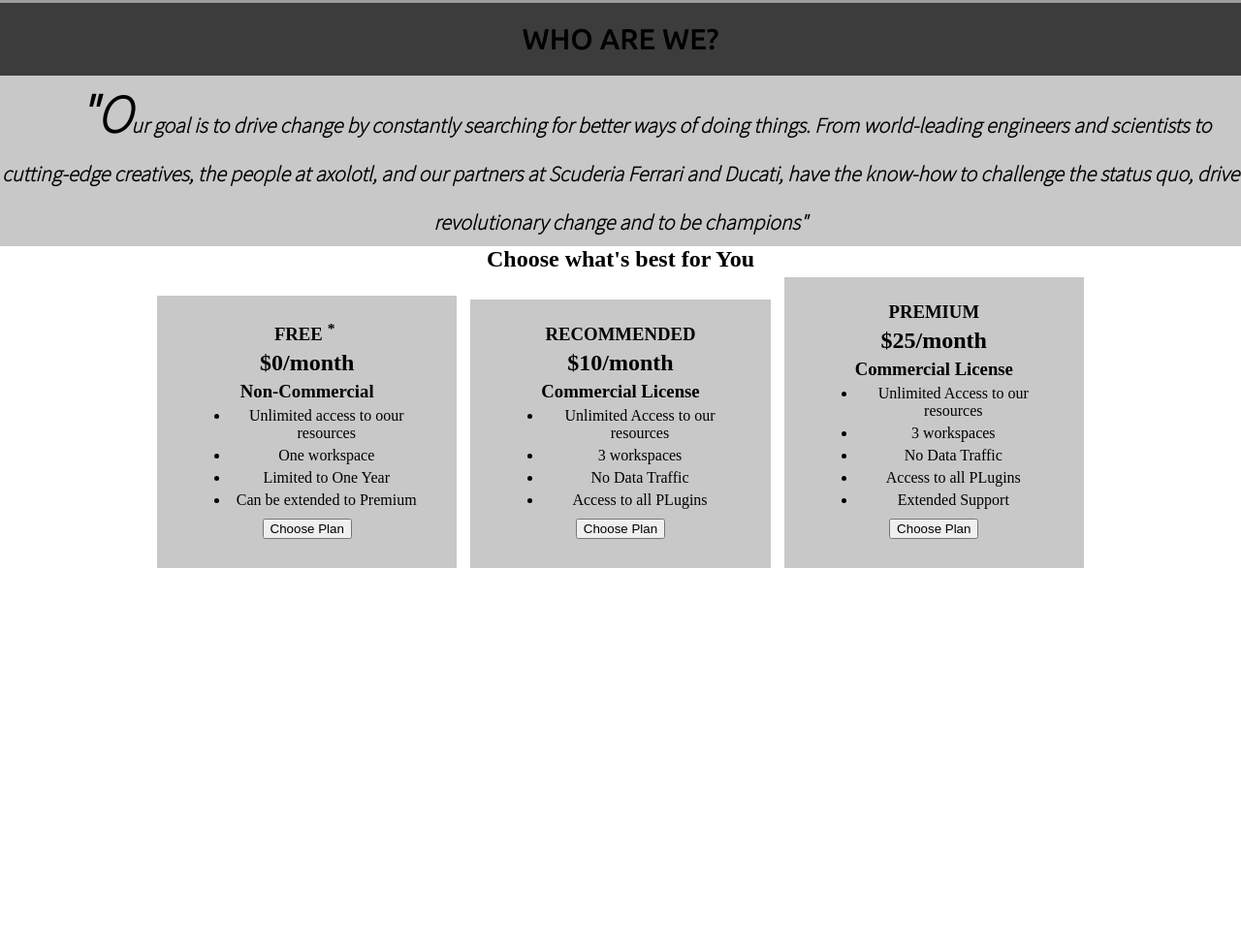
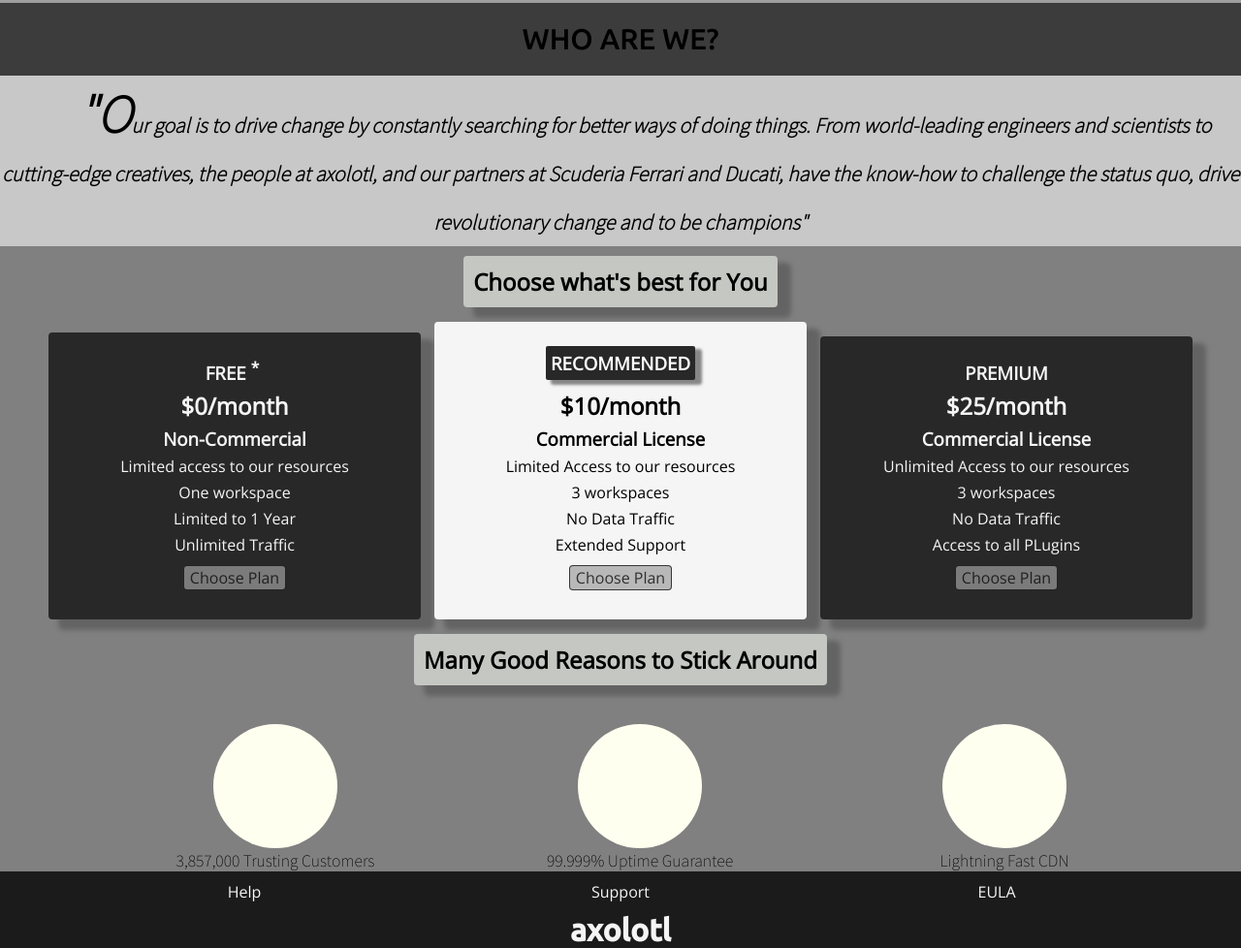
Before and after one commit to yousufotkani/test_html, a plain HTML site: page index.html in a window 1280 px wide. Shown: the part 600-1578 px from the top of the page at 97% size. Before the commit the page ends 1191 px from the top, so only its background shows below. Drawn offline with nearby package versions, Linux system fonts and the light colour scheme; grey boxes are pictures that could not be loaded.

Commit message:
added footer & products page

```diff
--- a/index.html
+++ b/index.html
@@ -3,7 +3,7 @@
   <head>
     <meta charset="UTF-8" />
     <meta name="viewport" content="width=device-width, initial-scale=1.0" />
-    <title>GOMMA</title>
+    <title>yousuf.inc</title>
     <link
       href="https://fonts.googleapis.com/css2?family=Noto+Sans+JP:wght@100&family=Open+Sans&family=Ubuntu:wght@500&display=swap"
       rel="stylesheet"
@@ -13,6 +13,7 @@
       href="https://fonts.googleapis.com/css2?family=Open+Sans:wght@300&family=Ubuntu:wght@500&display=swap"
       rel="stylesheet"
     />
+    <link rel="stylesheet" href="shared.css"/>
     <link rel="stylesheet" href="main.css" />
   </head>
   <body>
@@ -23,7 +24,7 @@
       <nav class="nav__item">
         <ul class="ibul__item">
           <li class="ib__items">
-            <a href="products.html" class="anchor_style">Our Products</a>
+            <a href="./products/index.html" class="anchor_style">Our Products</a>
           </li>
           <li class="ib__items">
             <a href="gallery.html" class="anchor_style">Visit Gallery</a>
@@ -58,31 +59,45 @@
 
     <section class="plans">
       <h1 class="section-title">Choose what's best for You</h1>
-      <div
-        style="vertical-align: middle; display: inline-block; margin: auto;"
-      >
+      <div>
         <article class="plan">
           <h1>FREE<sup>*</sup></h1>
           <h2>$0/month</h2>
           <h3>Non-Commercial</h3>
           <div>
-            <ul class="plan_features">
-              <li>Unlimited access to oour resources</li>
+            <ul class="plan--features">
+              <li>Limited access to our resources</li>
               <li>One workspace</li>
-              <li>Limited to One Year</li>
-              <li>Can be extended to Premium</li>
+              <li>Limited to 1 Year</li>
+              <li>Unlimited Traffic</li>
             </ul>
           </div>
           <div>
-            <button>Choose Plan</button>
+            <button class="button">Choose Plan</button>
+          </div>
+        </article>
+        <article class="plan plan--highlighted">
+          <h1 class="recommended--xtra">RECOMMENDED</h1>
+          <h2>$10/month</h2>
+          <h3>Commercial License</h3>
+          <div>
+            <ul class="plan--features">
+              <li>Limited Access to our resources</li>
+              <li>3 workspaces</li>
+              <li>No Data Traffic</li>
+              <li>Extended Support</li>
+            </ul>
+          </div>
+          <div>
+            <button class="button">Choose Plan</button>
           </div>
         </article>
         <article class="plan">
-          <h1>RECOMMENDED</h1>
-          <h2>$10/month</h2>
+          <h1>PREMIUM</h1>
+          <h2>$25/month</h2>
           <h3>Commercial License</h3>
           <div>
-            <ul class="plan_features">
+            <ul class="plan--features">
               <li>Unlimited Access to our resources</li>
               <li>3 workspaces</li>
               <li>No Data Traffic</li>
@@ -90,27 +105,53 @@
             </ul>
           </div>
           <div>
-            <button>Choose Plan</button>
-          </div>
-        </article>
-        <article class="plan">
-          <h1>PREMIUM</h1>
-          <h2>$25/month</h2>
-          <h3>Commercial License</h3>
-          <div>
-            <ul class="plan_features">
-              <li>Unlimited Access to our resources</li>
-              <li>3 workspaces</li>
-              <li>No Data Traffic</li>
-              <li>Access to all PLugins</li>
-              <li>Extended Support</li>
-            </ul>
-          </div>
-          <div>
-            <button>Choose Plan</button>
+            <button class="button">Choose Plan</button>
           </div>
         </article>
       </div>
     </section>
+    <section class="plans">
+      <h1 class="section-title">Many Good Reasons to Stick Around</h1>
+      <ul>
+          <li class="ul--items">
+              <div class="item--image">
+
+              </div>
+              <p>3,857,000 Trusting Customers</p>
+          </li>
+          <li class="ul--items">
+              <div class="item--image">
+
+              </div>
+              <p>99.999% Uptime Guarantee</p>
+          </li>
+          <li class="ul--items">
+              <div class="item--image">
+
+              </div>
+              <p>Lightning Fast CDN</p>
+          </li>
+      </ul>
+  </section>
   </body>
+  <footer class="footer">
+    <nav class="footer">
+      <ul class="footer1">
+        <li class="footer--li">
+          <a href="#" class="footer--style">Help</a>
+        </li>
+        <li class="footer--li">
+          <a href="#" class="footer--style">Support</a>
+        </li>
+        <li class="footer--li">
+          <a href="#" class="footer--style">EULA</a>
+        </li>
+      </ul>
+    </nav>
+    <div class="footer--logo">
+      <h1 class="footer--logo">
+        axolotl
+      </h1>
+    </div>
+  </footer>
 </html>
--- a/main.css
+++ b/main.css
@@ -1,8 +1,3 @@
-* {
-  box-sizing: border-box;
-  margin: inherit;
-}
-
 .apple {
   font-family: "Open Sans", sans-serif;
   font-size: 60px;
@@ -38,62 +33,8 @@
   ;
 } */
 
-.indic {
-  background-color: rgb(60, 60, 60);
-}
-
-.logo_style {
-  font-size: 22px;
-  font-family: "Ubuntu", sans-serif;
-  color: whitesmoke;
-  text-decoration: none;
+.para1{
   display: inline-block;
-  margin-top: 10px;
-  margin-left: 5px;
-  vertical-align: middle;
-}
-
-.ib__items {
-  display: inline-block;
-  font-family: "Noto Sans JP", sans-serif;
-  text-decoration: none;
-  margin-left: 2px;
-  margin-right: 2px;
-}
-
-.anchor_style {
-  text-decoration: none;
-  font-size: 20px;
-  color: gainsboro;
-  font-family: "Noto Sans JP", sans-serif;
-}
-
-.ib__items a:hover {
-  color: honeydew;
-}
-
-.ib__items a:active {
-  color: aqua;
-}
-
-.ibul__item {
-  display: inline-block;
-  /* background-color: gold; */
-
-  padding: 0px;
-  /* width: 100%; */
-  /*  text-align: right ; */
-  vertical-align: middle;
-}
-
-.nav__item {
-  display: inline-block;
-  text-align: right;
-  width: 100%;
-  vertical-align: middle;
-}
-
-.para1{
   background-color: rgb(200, 200, 200);
   font-family: "Noto Sans JP", sans-serif;
   text-indent: 50px;
@@ -104,7 +45,7 @@
   font-weight: bolder;
 }
 
-p::first-letter {
+.para1::first-letter {
   color: black;
   font-size: 50px;
   line-height: 1.5;
@@ -120,27 +61,75 @@
 
 .plans{
   text-align: center;
+  background-color: gray;
 
 }
 
 .section-title{
-
+  display: inline-block;
+  vertical-align: center;
+  font-family: "Open Sans", sans-serif;
+  padding: 10px;
+  margin: 10px;
+  background-color: rgb(197, 199, 194);
+  box-shadow: 12px 9px 5px 2px rgba(87,87,87,0.7);
+  border-radius: 4px;
 }
 
 .plan{
+font-family: "Open Sans", sans-serif;
 display: inline-block;
 width: 30%;
 text-align: center;
 vertical-align: center;
-background-color: rgb(200,200,200);
+color: whitesmoke;
+background-color: rgb(41, 40, 40);
 padding: 20px;
 margin: 5px;
 box-sizing: border-box;
+box-shadow: 12px 9px 5px 2px rgba(87,87,87,0.7);
+border-radius: 4px;
+}
 
+.plan--highlighted{
+
+  background-color: whitesmoke;
+  color: black;
+}
+
+.recommended--xtra{
+  display: inline-block;
+  background-color: rgb(41, 40, 40);
+  box-shadow: 6px 4px 3px 1px rgba(87,87,87,0.7);
+  border-radius: 2px;
+  padding: 5px;
+  color: white;
 
 }
 
-.plan-features{
+.plan--features{
+  list-style: none;
+  vertical-align: center;
+  padding: 0px;
+
+}
 
 
+
+.ul--items{
+  display: inline-block;
+  width: 30%;
+  font-family: "Noto Sans JP", sans-serif;
 }
+
+.item--image{
+  background-color: ivory;
+  border: 10px;
+  padding: 30px;
+  width: 128px;
+  height: 128px;
+  border-radius: 50%;
+  margin: auto;
+  margin-top: 30px;
+
+}
--- /dev/null
+++ b/shared.css
@@ -0,0 +1,124 @@
+* {
+    box-sizing: border-box;
+    margin: inherit;
+  }
+
+
+  .indic {
+    background-color: rgb(60, 60, 60);
+  }
+
+  .logo_style {
+    font-size: 22px;
+    font-family: "Ubuntu", sans-serif;
+    color: whitesmoke;
+    text-decoration: none;
+    display: inline-block;
+    margin-top: 10px;
+    margin-left: 5px;
+    vertical-align: middle;
+  }
+
+  .ib__items {
+    display: inline-block;
+    font-family: "Noto Sans JP", sans-serif;
+    text-decoration: none;
+    margin-left: 2px;
+    margin-right: 2px;
+  }
+
+  .anchor_style {
+    text-decoration: none;
+    font-size: 20px;
+    color: gainsboro;
+    font-family: "Noto Sans JP", sans-serif;
+  }
+
+  .ib__items a:hover {
+    color: honeydew;
+  }
+
+  .ib__items a:active {
+    color: aqua;
+  }
+
+  .ibul__item {
+    display: inline-block;
+    /* background-color: gold; */
+
+    padding: 0px;
+    /* width: 100%; */
+    /*  text-align: right ; */
+    vertical-align: middle;
+  }
+
+  .nav__item {
+    display: inline-block;
+    text-align: right;
+    width: 100%;
+    vertical-align: middle;
+  }
+
+  .button{
+    background-color: rgba(158, 158, 158, 0.7);
+    font: inherit;
+    color: rgba(0, 0, 0, 0.747);
+    border-radius: 4px;
+    border: 1.5px solid rgba(0, 0, 0, 0.7);
+  }
+
+  .button:hover,
+  .button:active{
+    background-color: rgba(0, 0, 0, 0.747);
+    color: rgba(245, 245, 245, 0.7);
+  }
+
+  .button:focus{
+    outline: none;
+  }
+
+
+.footer{
+    background-color:rgb(27, 27, 27);
+    vertical-align: top;
+    text-align: center;
+    margin: auto;
+
+  }
+
+  .footer1{
+    margin: auto;
+    padding: 0px;
+  }
+
+  .footer--li{
+    display: inline-block;
+    width: 30%;
+    padding: 5px;
+
+
+  }
+
+  .footer--ul{
+
+    display: inline-block;
+    padding: 5px;
+  }
+
+  .footer--style{
+    text-decoration: none;
+    color: whitesmoke;
+    font-family: "Open Sans", sans-serif;
+    display: inline-block;
+    margin: 5px;
+    vertical-align: top;
+
+  }
+
+  .footer--logo{
+    background-color: rgb(27, 27, 27);
+    font-family: "Ubuntu", sans-serif;
+    text-align: center;
+    margin: auto;
+    color: whitesmoke;
+  }
```
Also changed, not shown: packages.html (deleted, +0 -11 lines), products/index.html (added, +61 -0 lines), products/produts.css (added).
